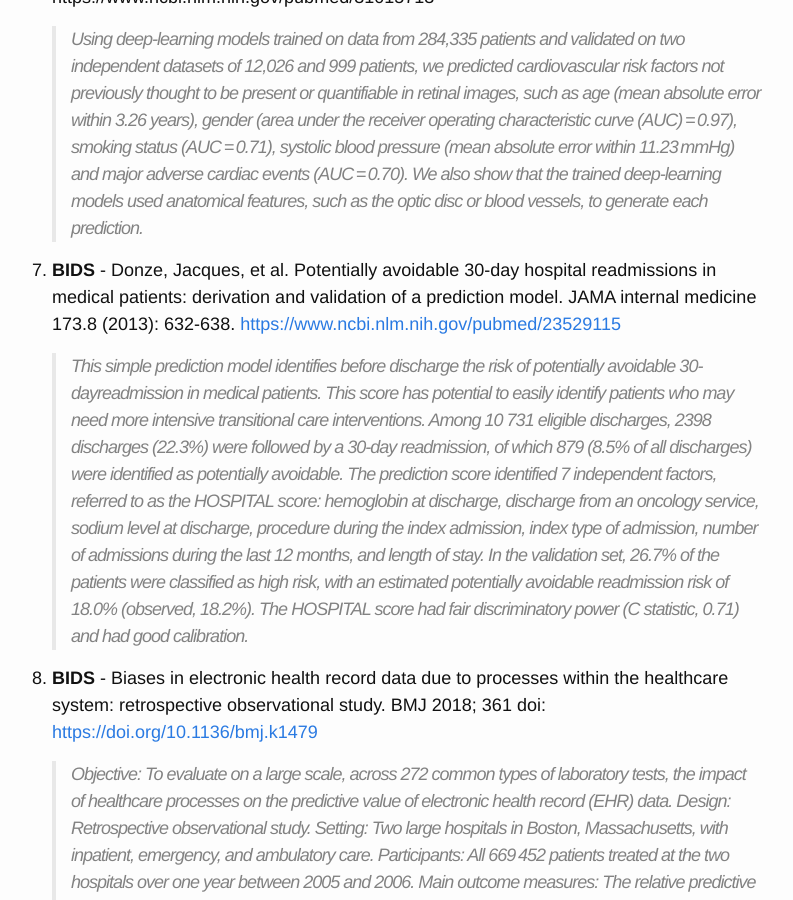
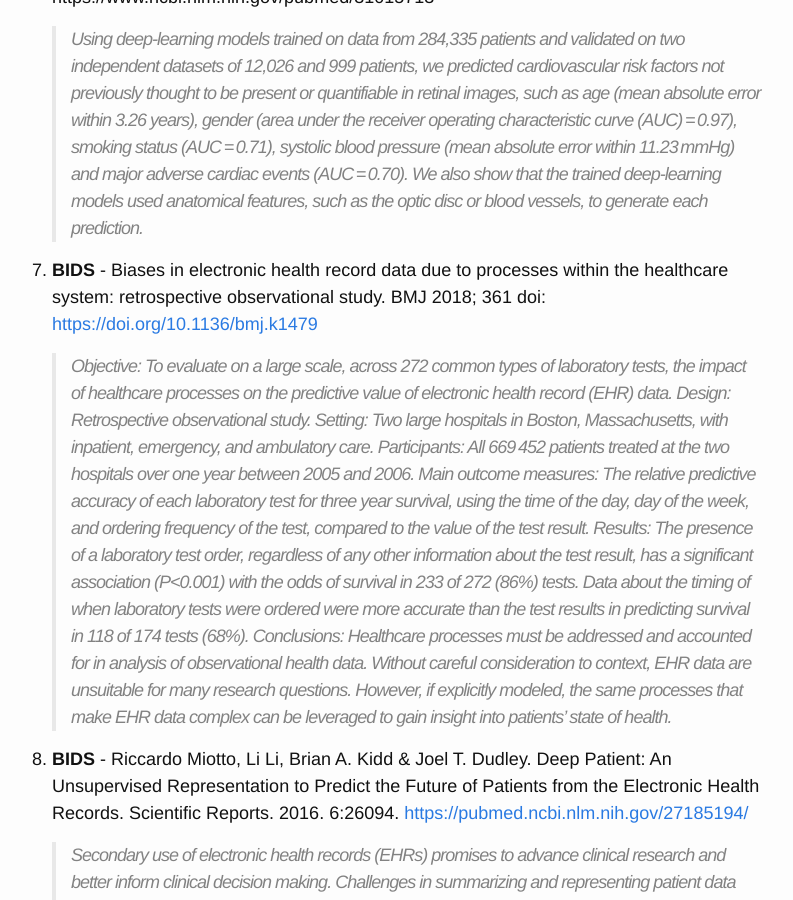
Before and after one commit to dcmb-courses/bioinf602-603, a Jekyll site: the page built from Clinical_Informatics.md, in a window 1280 px wide and 900 px high, scrolled down 3438 px. Shown: the whole window, without its empty margins (248-1041 px from the left). Built offline with Jekyll 4.4.1, drawn with Linux system fonts in a browser that asks for light colours.

Commit message:
Update Clinical_Informatics.md
Removed one 2013 paper - to keep only papers from the last 10 years

```diff
--- a/Clinical_Informatics.md
+++ b/Clinical_Informatics.md
@@ -39,10 +39,6 @@ NPJ Digit Med. 2018 May 8;1:18.
 
    >Using deep-learning models trained on data from 284,335 patients and validated on two independent datasets of 12,026 and 999 patients, we predicted cardiovascular risk factors not previously thought to be present or quantifiable in retinal images, such as age (mean absolute error within 3.26 years), gender (area under the receiver operating characteristic curve (AUC) = 0.97), smoking status (AUC = 0.71), systolic blood pressure (mean absolute error within 11.23 mmHg) and major adverse cardiac events (AUC = 0.70). We also show that the trained deep-learning models used anatomical features, such as the optic disc or blood vessels, to generate each prediction.
 
-1. **BIDS** - Donze, Jacques, et al. Potentially avoidable 30-day hospital readmissions in medical patients: derivation and validation of a prediction model. JAMA internal medicine 173.8 (2013): 632-638. [https://www.ncbi.nlm.nih.gov/pubmed/23529115](https://www.ncbi.nlm.nih.gov/pubmed/23529115)
-
-   >This simple prediction model identifies before discharge the risk of potentially avoidable 30-dayreadmission in medical patients. This score has potential to easily identify patients who may need more intensive transitional care interventions. Among 10 731 eligible discharges, 2398 discharges (22.3%) were followed by a 30-day readmission, of which 879 (8.5% of all discharges) were identified as potentially avoidable. The prediction score identified 7 independent factors, referred to as the HOSPITAL score: hemoglobin at discharge, discharge from an oncology service, sodium level at discharge, procedure during the index admission, index type of admission, number of admissions during the last 12 months, and length of stay. In the validation set, 26.7% of the patients were classified as high risk, with an estimated potentially avoidable readmission risk of 18.0% (observed, 18.2%). The HOSPITAL score had fair discriminatory power (C statistic, 0.71) and had good calibration.
-
 1. **BIDS** - Biases in electronic health record data due to processes within the healthcare system: retrospective observational study. BMJ 2018; 361 doi: [https://doi.org/10.1136/bmj.k1479](https://doi.org/10.1136/bmj.k1479)
 
    >Objective: To evaluate on a large scale, across 272 common types of laboratory tests, the impact of healthcare processes on the predictive value of electronic health record (EHR) data. Design: Retrospective observational study. Setting: Two large hospitals in Boston, Massachusetts, with inpatient, emergency, and ambulatory care. Participants: All 669 452 patients treated at the two hospitals over one year between 2005 and 2006. Main outcome measures: The relative predictive accuracy of each laboratory test for three year survival, using the time of the day, day of the week, and ordering frequency of the test, compared to the value of the test result. Results: The presence of a laboratory test order, regardless of any other information about the test result, has a significant association (P<0.001) with the odds of survival in 233 of 272 (86%) tests. Data about the timing of when laboratory tests were ordered were more accurate than the test results in predicting survival in 118 of 174 tests (68%). Conclusions: Healthcare processes must be addressed and accounted for in analysis of observational health data. Without careful consideration to context, EHR data are unsuitable for many research questions. However, if explicitly modeled, the same processes that make EHR data complex can be leveraged to gain insight into patients’ state of health.
```
